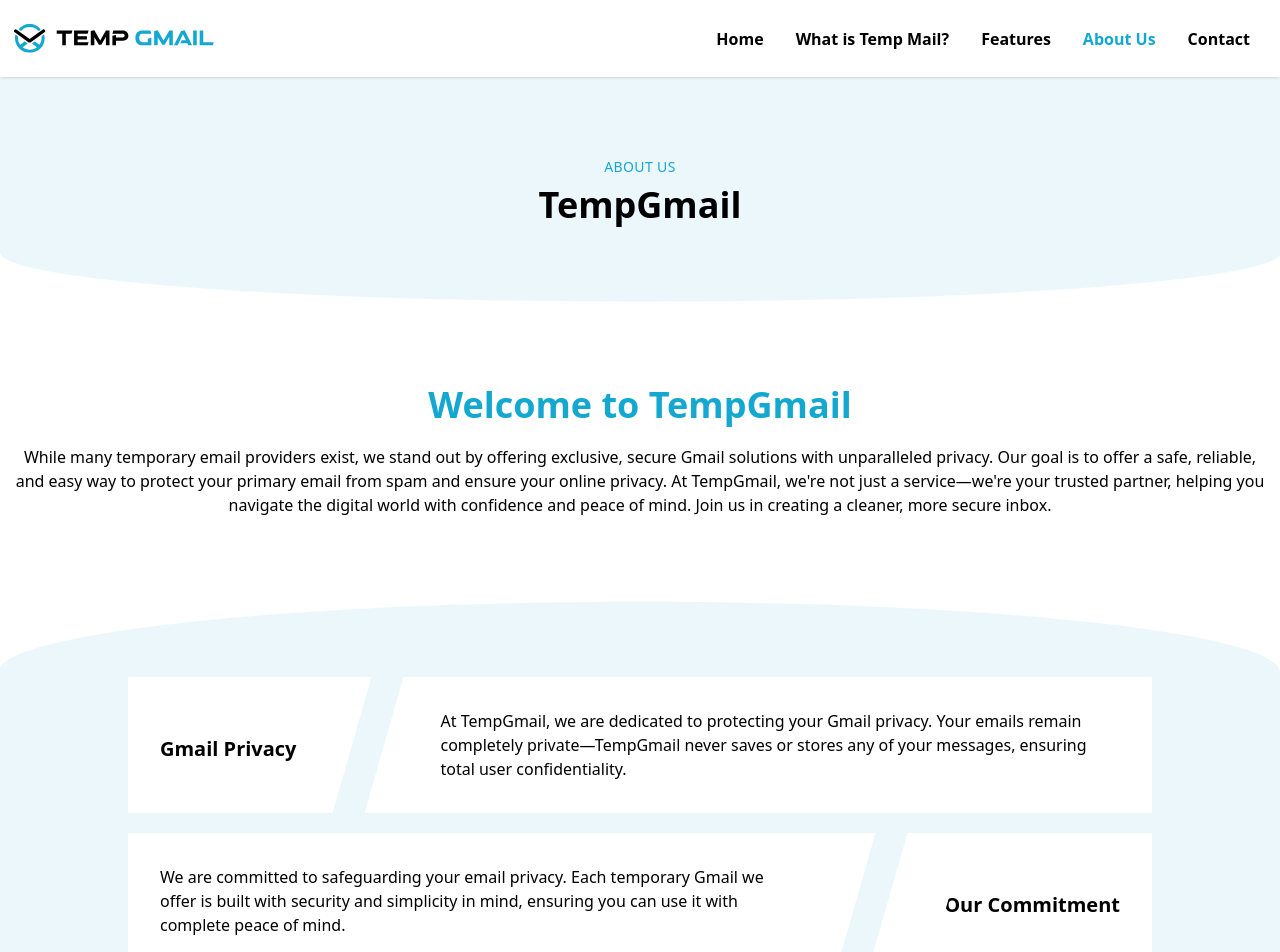
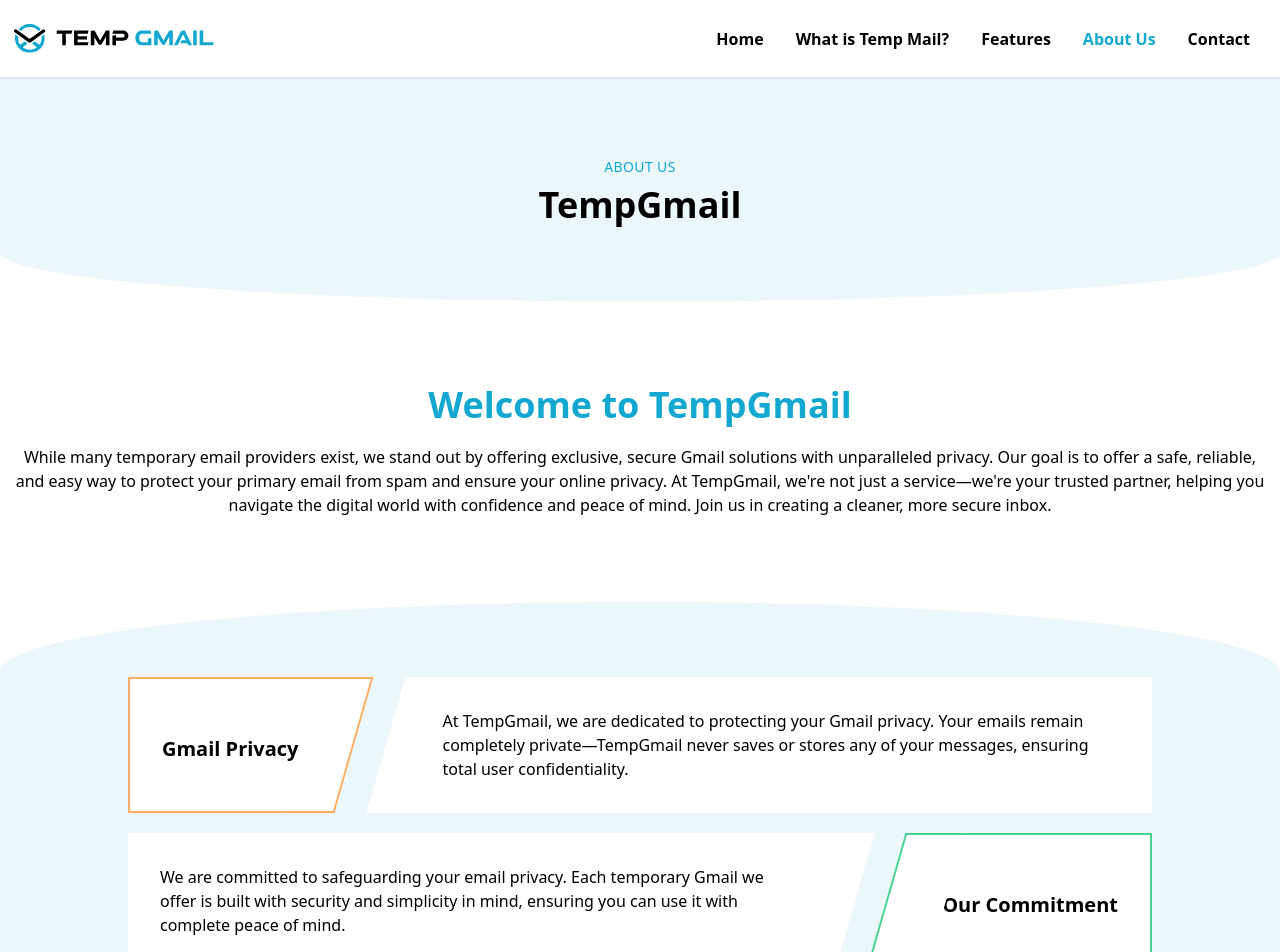
Before and after one commit to bhavin3206/temp-gmail, a React (Vite) app in the folder frontend/: page /about-us in a window 1280 px wide. Shown: the top 952 px of the page. Built offline with nearby package versions, Linux system fonts and the light colour scheme.

Commit message:
design update

```diff
--- a/frontend/src/components/About/about-us.jsx
+++ b/frontend/src/components/About/about-us.jsx
@@ -7,24 +7,28 @@
     content:
       "At TempGmail, we are dedicated to protecting your Gmail privacy. Your emails remain completely private—TempGmail never saves or stores any of your messages, ensuring total user confidentiality.",
     reverse: false,
+    borderColor: "border-[#F8AD62] after:border-[#F8AD62]",
   },
   {
     title: "Our Commitment",
     content:
       "We are committed to safeguarding your email privacy. Each temporary Gmail we offer is built with security and simplicity in mind, ensuring you can use it with complete peace of mind.",
     reverse: true,
+    borderColor: "border-[#46D38F] after:border-[#46D38F]",
   },
   {
     title: "Why Choose Us",
     content:
       "We offer authentic Gmail addresses with a professional edge, combining robust security and an easy-to-use design. Choose us for reliable, hassle-free email solutions that put your needs first.",
     reverse: false,
+    borderColor: "border-[#67C8FF] after:border-[#67C8FF]",
   },
   {
     title: "Rapid Support",
     content:
       "Our dedicated team is available around the clock to assist with any questions or concerns. We're committed to providing seamless service, always prioritizing your needs and ensuring your satisfaction.",
     reverse: true,
+    borderColor: "border-[#F2736E] after:border-[#F2736E]",
   },
 ];
 
@@ -110,21 +114,19 @@
             {infoSections.map((section, idx) => (
               <div key={idx} className="flex flex-col md:flex-row items-stretch gap-x-6 md:gap-20">
                 <div
-                  className={`bg-white w-full md:w-fit text-black pb-0 md:pb-6 p-6 md:p-8 text-lg md:text-xl font-semibold relative flex items-center shrink-0
-                md:after:content md:after:absolute md:after:w-1/4 md:after:h-full md:after:top-0
-                md:after:-skew-x-[16deg] md:after:bg-white ${
-                  section.reverse ? "md:after:-left-6 md:order-2" : "md:after:-right-6"
-                } `}
+                  className={`bg-white w-full md:w-fit text-black pb-0 md:pb-6 p-6 md:p-8 text-lg md:text-xl font-semibold relative flex items-center shrink-0 md:after:content md:after:absolute md:after:w-1/4 md:after:-top-[2px] md:after:-skew-x-[16deg] md:after:bg-white md:after:h-[calc(100%+3.5px)] ${
+                    section.reverse
+                      ? "md:after:-left-6 md:order-2 md:border-2 md:border-l-0 md:after:border-2 md:after:border-r-0"
+                      : "md:after:-right-6 md:border-2 md:border-r-0 md:after:border-2 md:after:border-l-0"
+                  } ${section.borderColor}`}
                 >
                   {section.title}
                 </div>
 
                 <div
-                  className={`bg-white p-6 md:p-8 relative w-full
-              md:after:content md:after:absolute md:after:w-1/4 md:after:h-full md:after:top-0
-              md:after:-skew-x-[16deg] md:after:bg-white ${
-                section.reverse ? "md:after:-right-6" : "md:after:-left-6"
-              }`}
+                  className={`bg-white p-6 md:p-8 relative w-full md:after:content md:after:absolute md:after:w-1/4 md:after:h-full md:after:top-0 md:after:-skew-x-[16deg] md:after:bg-white ${
+                    section.reverse ? "md:after:-right-6" : "md:after:-left-6"
+                  }`}
                 >
                   <p className="relative z-10 text-base">{section.content}</p>
                 </div>
```
